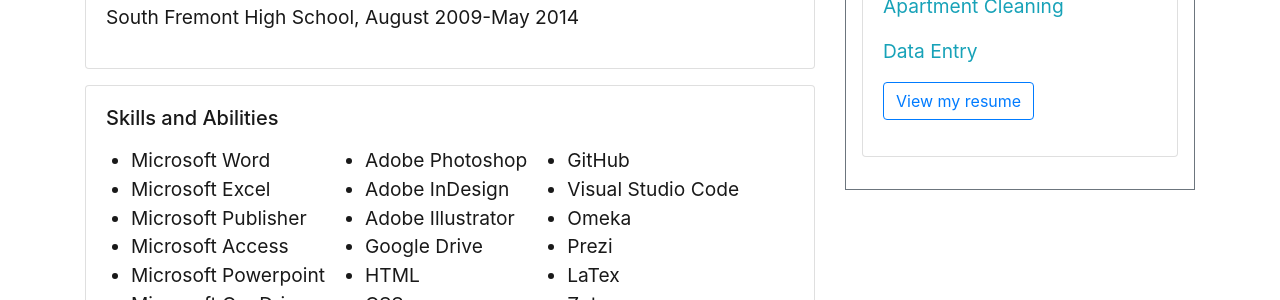
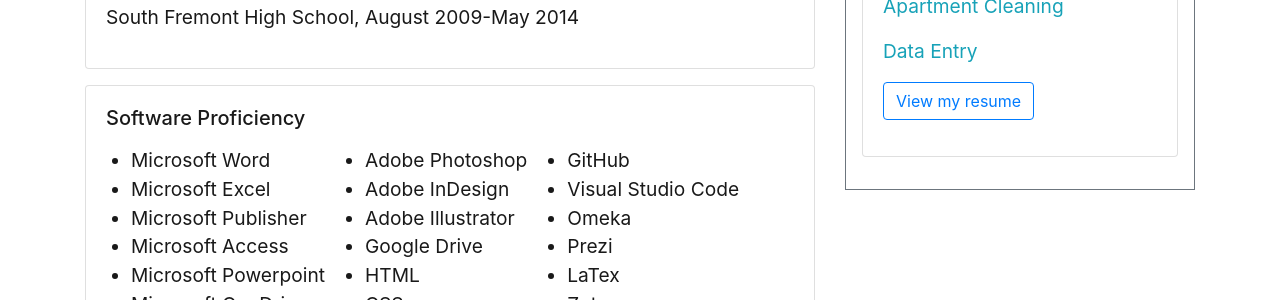
Before and after one commit to cc3199/portfolio, a Jekyll site: the page built from index.md, in a window 1280 px wide. Shown: the part 1193-1493 px from the top of the page. Built offline with Jekyll 4.4.1, drawn with Linux system fonts in a browser that asks for light colours.

Commit message:
update software proficiency

```diff
--- a/_includes/index/skills.html
+++ b/_includes/index/skills.html
@@ -1,6 +1,6 @@
 <div class="card mb-3">
     <div class="card-body">
-      <h5 class="card-title">Skills and Abilities</h5>
+      <h5 class="card-title">Software Proficiency</h5>
       <p class="card-text"></p>
       <div class="row">
         <div class="column">
```
